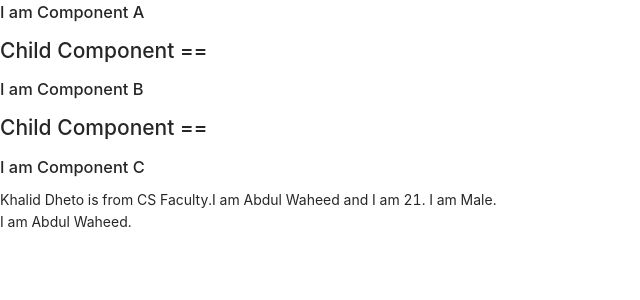
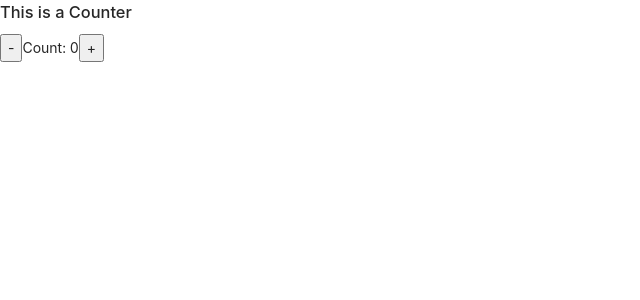
Before and after one commit to abdulwaheed-dev/reactjs-practice, a React (Create React App) app: page / in a window 1280 px wide. Shown: the top 300 px of the page, without its empty margins (0-640 px from the left). Built offline with nearby package versions, Linux system fonts and the light colour scheme.

Commit message:
useReducer

```diff
--- a/src/App.js
+++ b/src/App.js
@@ -1,8 +1,9 @@
 import "antd/dist/antd.css";
-import ComponentA from "./ComponentA";
-import { StudentConsumer, StudentProvider } from "./UserContext";
-import { FacultyProvider } from "./FacultyContext";
-import ComponentD from "./ComponentD";
+// import ComponentA from "./ComponentA";
+// import { StudentConsumer, StudentProvider } from "./UserContext";
+// import { FacultyProvider } from "./FacultyContext";
+// import ComponentD from "./ComponentD";
+import Counter from "./Counter";
 // import ClickCounter from "./ClickCounter";
 // import KeyPressCounter from "./KeyPressCounter";
 // import MouseHoverCounter from "./MouseHoverCounter";
@@ -10,16 +11,17 @@ import ComponentD from "./ComponentD";
 //import TestingComponent from "./TestingComponent";
 
 function App() {
-  const user = { name: "Abdul Waheed", age: 21, gender: "Male" };
-  const name = "Khalid Dheto";
+  // const user = { name: "Abdul Waheed", age: 21, gender: "Male" };
+  // const name = "Khalid Dheto";
   return (
     <div>
-      <StudentProvider value={user}>
+      <Counter />
+      {/* <StudentProvider value={user}>
         <FacultyProvider value={name}>
           <ComponentA />
           <ComponentD />
         </FacultyProvider>
-      </StudentProvider>
+      </StudentProvider> */}
       {/* <ComponentA /> */}
       {/* <SignupForm /> */}
       {/* <TestingComponent />
--- a/src/Counter.js
+++ b/src/Counter.js
@@ -0,0 +1,31 @@
+import React, { useReducer } from "react";
+
+const initialState = { name: "Waheed", count: 0 };
+const reducer = (state, action) => {
+  switch (action.type) {
+    case "INCREMENT":
+      return { ...state, count: state.count + action.payload };
+    case "DECREMENT":
+      return { ...state, count: state.count - action.payload };
+    default:
+      return state;
+  }
+};
+
+function Counter() {
+  const [state, dispatch] = useReducer(reducer, initialState);
+  return (
+    <>
+      <h3>This is a Counter</h3>
+      <button onClick={() => dispatch({ type: "DECREMENT", payload: 5 })}>
+        -
+      </button>
+      <span>Count: {state.count}</span>
+      <button onClick={() => dispatch({ type: "INCREMENT", payload: 5 })}>
+        +
+      </button>
+    </>
+  );
+}
+
+export default Counter;
```
